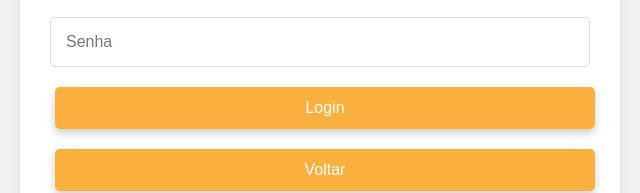
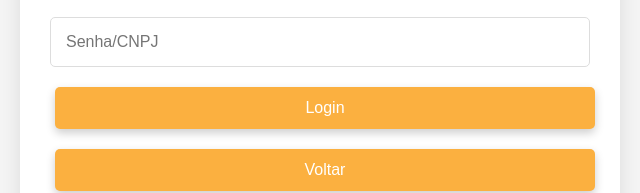
Before and after one commit to nathyszpaiva/site_delivery, a plain HTML site: page login.html in a window 1280 px wide. Shown: the part 272-465 px from the top of the page, 320-960 px from the left. Drawn offline with Linux system fonts and the light colour scheme.

Commit message:
Update login.html

```diff
--- a/login.html
+++ b/login.html
@@ -23,7 +23,7 @@
             <section class="form-container">
                 <form>
                     <input type="email" placeholder="E-mail" required>
-                    <input type="password" placeholder="Senha" required>
+                    <input type="password" placeholder="Senha/CNPJ" required>
                     <button type="submit">Login</button>
                     <button onclick="window.location='index.html'" type="button">Voltar</button>
                     <p>Não tem uma conta? <a href="cadastro.html">Cadastrar-se</a></p>
```
